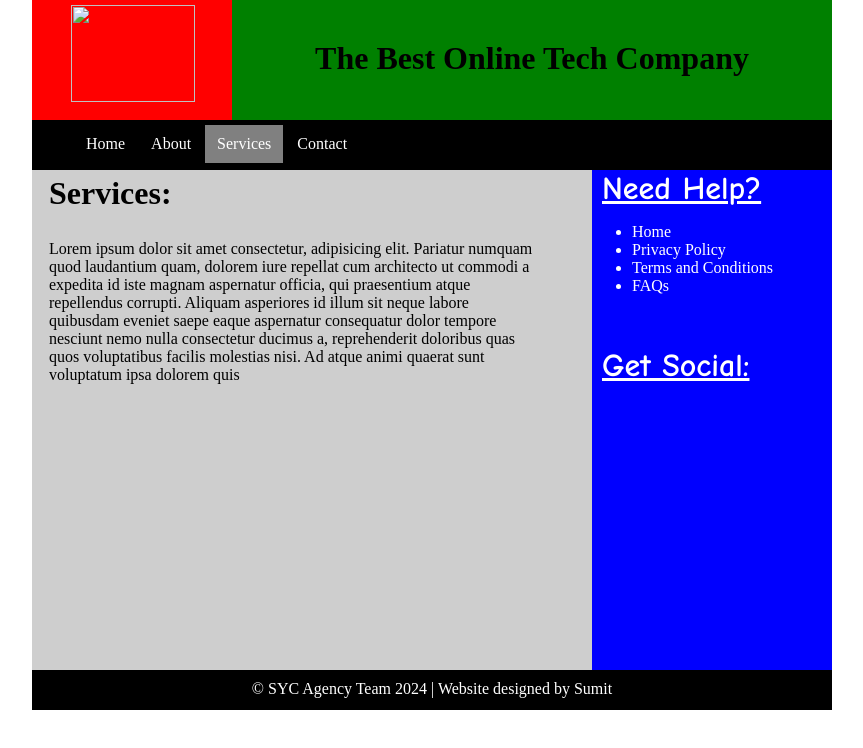
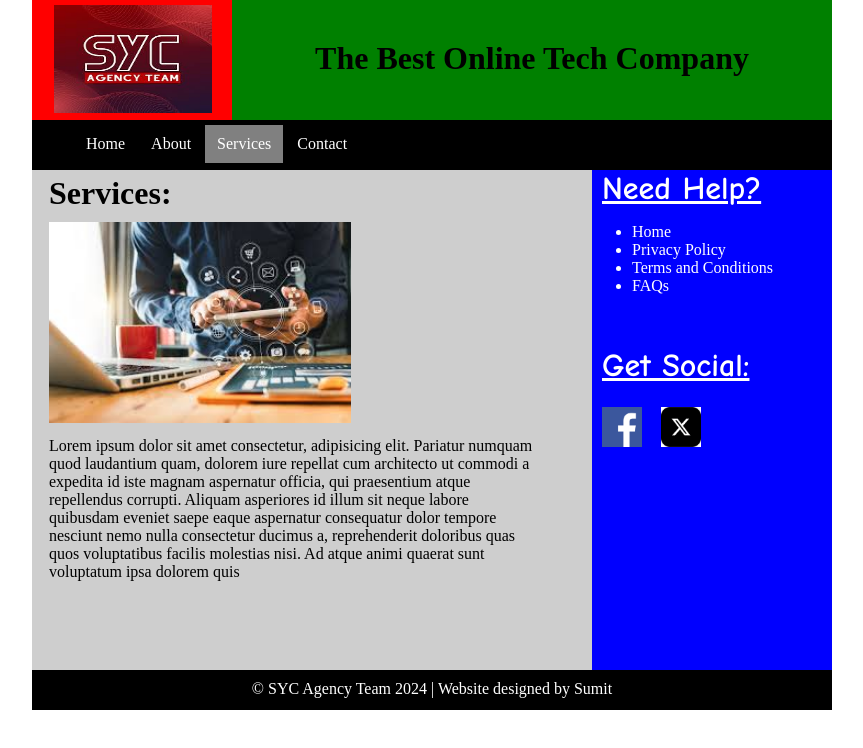
Before and after one commit to SumitCSE0711/udemy-website, a plain HTML site: page services.html in a window 1280 px wide. Shown: the whole page, without its empty margins (208-1071 px from the left). Drawn offline with Linux system fonts and the light colour scheme.

Commit message:
Update services.html

```diff
--- a/services.html
+++ b/services.html
@@ -2,14 +2,14 @@
 <html lang="en">
 <head>
   <meta charset="UTF-8">
-  <meta name="viewport" content="width=device-width, initial-scale=1.0">
+  <meta name="viewport" content="width=device-width,initial-scale=1.0">
   <title>Home | SYC Agency Team</title>
   <link rel="stylesheet" href="style.css">
 </head>
 <body>
   <div id="container">
     <div id="header">
-      <div id="logo"><a href="index.html"><img src="/simple website/logo.png" alt=""></a></div>
+      <div id="logo"><a href="index.html"><img src="logo.png" alt=""></a></div>
       <div id="slogan"><h1>The Best Online Tech Company</h1></div>
     </div>
     <div id="nav">
@@ -23,7 +23,7 @@
     <div id="article">
       <div id="content">
         <h1>Services:</h1>
-        <img style="width:60%" src="/simple website/service.png" alt="">
+        <img style="width:60%" src="service.png" alt="">
         <p>Lorem ipsum dolor sit amet consectetur, adipisicing elit. Pariatur numquam quod laudantium quam, dolorem iure repellat cum architecto ut commodi a expedita id iste magnam aspernatur officia, qui praesentium atque repellendus corrupti. Aliquam asperiores id illum sit neque labore quibusdam eveniet saepe eaque aspernatur consequatur dolor tempore nesciunt nemo nulla consectetur ducimus a, reprehenderit doloribus quas quos voluptatibus facilis molestias nisi. Ad atque animi quaerat sunt voluptatum ipsa dolorem quis </p>
       </div>
     </div>
@@ -38,8 +38,8 @@
       <br><br>
       <h1>Get Social:</h1>
       <br>
-      <a href="http://facebook.com/"><img class="icon" src="/simple website/fabicon.png" alt=""></a>
-      <a href="http://x.com"><img class="icon" src="/simple website/xicon.png" alt=""></a>
+      <a href="http://facebook.com/"><img class="icon" src="fabicon.png" alt=""></a>
+      <a href="http://x.com"><img class="icon" src="xicon.png" alt=""></a>
     </div>
     <div id="footer">
       <p>&copy; SYC Agency Team 2024 | Website designed by Sumit</p>
```
